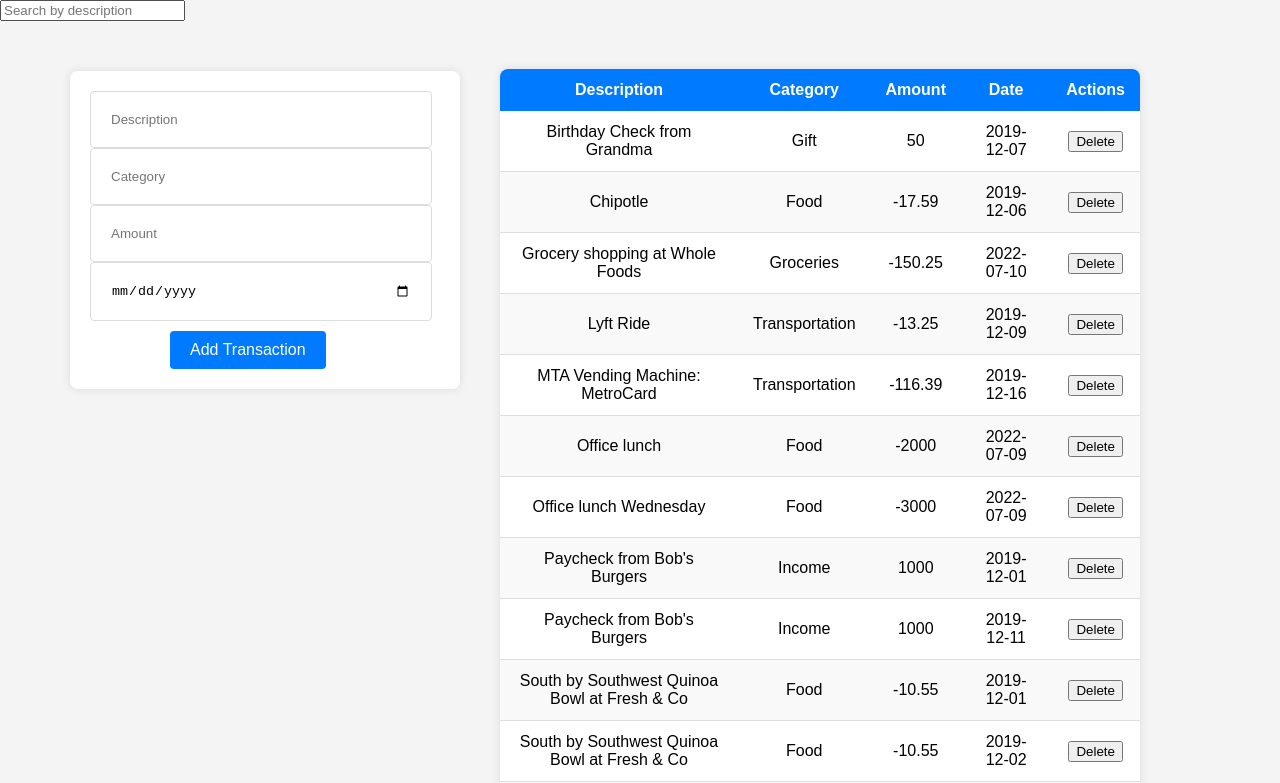
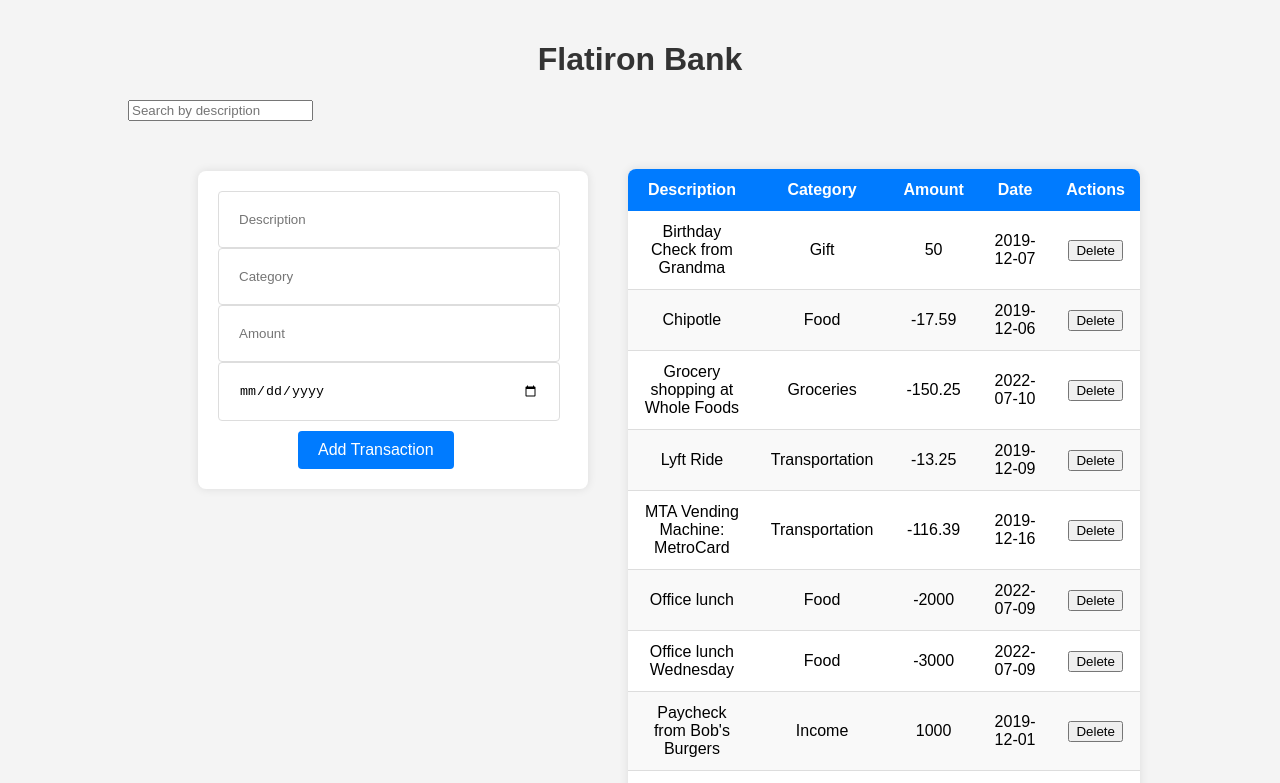
Before and after one commit to code-iddih/task-phase2-week-01-code-challenge, a React (Create React App) app: page / in a window 1280 px wide. Shown: the top 783 px of the page. Built offline with nearby package versions, Linux system fonts and the light colour scheme; data requests are answered from the project's data file.

Commit message:
Import Header Component

```diff
--- a/src/components/App.js
+++ b/src/components/App.js
@@ -1,4 +1,5 @@
 import React, { useState, useEffect } from 'react';
+import Header from './Header';
 import TransactionTable from './TransactionTable';
 import TransactionForm from './TransactionForm';
 import SearchBar from './SearchBar';
@@ -24,7 +25,8 @@ function App() {
   };
 
   return (
-    <div>
+    <div className="container">
+      <Header />
       <SearchBar setSearchTerm={setSearchTerm} />
       <TransactionForm addTransaction={addTransaction} />
       <TransactionTable
```
